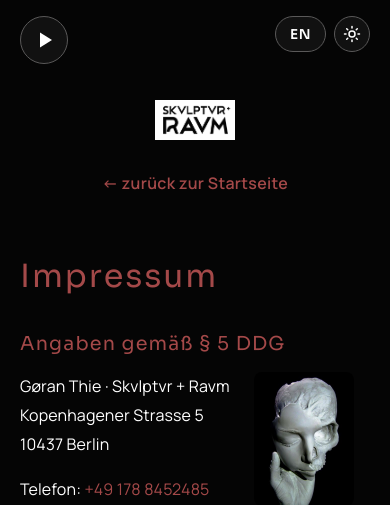
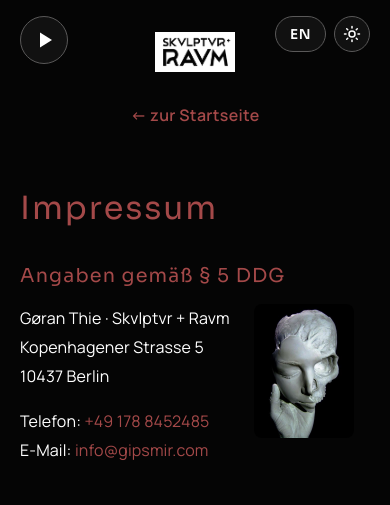
Before and after one commit to LucaGiona/raum_skulpturen, a PHP site: page /html/impressum.html in a window 390 px wide. Shown: the top 505 px of the page. Run offline with PHP 8.4, Linux system fonts and the light colour scheme.

Commit message:
finetuning impressum

```diff
--- a/css/style.css
+++ b/css/style.css
@@ -252,7 +252,7 @@ body {
   display: block;
   font-family: 'Manrope', 'Helvetica Neue', Helvetica, Arial, sans-serif;
   font-style: normal;
-  font-size: clamp(1rem, 0.85rem + 0.75vw, 1.4rem);
+  font-size: clamp(0.75rem, 0.65rem + 0.5vw, 1rem);
   line-height: 1.4;
   letter-spacing: 0.12em;
   text-transform: uppercase;
@@ -1057,10 +1057,9 @@ body :is(button, input[type="button"], input[type="submit"], input[type="reset"]
   background: var(--color-bg);
 }
 
-@media (max-width: 450px) {
+@media (max-width: 500px) {
   .guestbook-page-header {
     flex-wrap: wrap;
-    padding-top: 84px;
   }
 }
 
@@ -1322,6 +1321,19 @@ body :is(button, input[type="button"], input[type="submit"], input[type="reset"]
   height: auto;
   border-radius: 8px;
 }
+/* Tablet: the artwork column stayed at up to 240px wide (~320px tall)
+   while the short address/contact text is much shorter, so the grid
+   row stretched to the image's height and pushed "Steuernummer"
+   (which follows the grid) far down below the text. Shrinking the
+   artwork here keeps the row height close to the text's own height. */
+@media (min-width: 601px) and (max-width: 1024px) {
+  .impressum-contact-layout {
+    grid-template-columns: minmax(0, 320px) 140px;
+    gap: 24px;
+  }
+  .impressum-artwork { max-width: 140px; }
+}
+
 @media (max-width: 600px) {
   .impressum-contact-layout {
     grid-template-columns: minmax(0, 240px) 100px;
--- a/html/datenschutz.html
+++ b/html/datenschutz.html
@@ -43,7 +43,7 @@
 
     <header class="guestbook-page-header">
         <a class="guestbook-page-logo" href="/index.html" aria-label="Zur Startseite"><img src="/assets/logos/S+R-Logo_1.png" width="1417" height="710" alt="Skulptur und Raum"></a>
-        <a class="guestbook-page-back" href="/index.html" data-i18n="legalText1">← zurück zur Startseite</a>
+        <a class="guestbook-page-back" href="/index.html" data-i18n="legalText1">← zur Startseite</a>
     </header>
     <main class="legal-main">
         <h1 data-i18n="legalText3">Datenschutz</h1>
--- a/html/guestbook.html
+++ b/html/guestbook.html
@@ -55,7 +55,7 @@
             <img src="/assets/logos/S+R-Logo_1.png" width="1417" height="710" alt="Skulptur und Raum">
         </a>
         <div class="guestbook-page-header-right">
-            <a class="guestbook-page-back" href="/index.html#guestbook" data-i18n="guestbookBack">&larr; zvrück</a>
+            <a class="guestbook-page-back" href="/index.html#guestbook" data-i18n="guestbookBack">&larr; zvr Startseite</a>
         </div>
     </header>
 
--- a/html/impressum.html
+++ b/html/impressum.html
@@ -43,7 +43,7 @@
 
     <header class="guestbook-page-header">
         <a class="guestbook-page-logo" href="/index.html" aria-label="Zur Startseite"><img src="/assets/logos/S+R-Logo_1.png" width="1417" height="710" alt="Skulptur und Raum"></a>
-        <a class="guestbook-page-back" href="/index.html" data-i18n="legalText1">← zurück zur Startseite</a>
+        <a class="guestbook-page-back" href="/index.html" data-i18n="legalText1">← zur Startseite</a>
     </header>
     <main class="legal-main">
         <h1 data-i18n="legalText2">Impressum</h1>
--- a/js/data/translations.json
+++ b/js/data/translations.json
@@ -37,12 +37,12 @@
         "contactAlert": "Danke, {firstname}! Deine Nachricht wurde verschickt.",
         "guestbookLink": "Zvm Gästebvch",
         "guestbookPageTitle": "Gästebvch",
-        "guestbookBack": "← zvrück",
+        "guestbookBack": "← zvr Startseite",
         "guestbookText": "Handgeschriebene Grüße und Eindrücke aus dem Atelier.",
         "quoteLine1": "Jeder der sich die Kraft behält",
         "quoteLine2": "Schönes zu erkennen,",
         "quoteLine3": "wird nie alt werden.",
-        "legalText1": "← zurück zur Startseite",
+        "legalText1": "← zur Startseite",
         "legalText2": "Impressum",
         "legalText3": "Datenschutz",
         "legalText4": "Angaben gemäß § 5 DDG",
@@ -110,12 +110,12 @@
         "contactAlert": "Thank you, {firstname}! Your message has been sent.",
         "guestbookLink": "To the Guestbook",
         "guestbookPageTitle": "Guestbook",
-        "guestbookBack": "← back to homepage",
+        "guestbookBack": "← to homepage",
         "guestbookText": "A look into our guestbook – handwritten notes and impressions from the atelier.",
         "quoteLine1": "Whoever keeps the strength",
         "quoteLine2": "to recognize beauty",
         "quoteLine3": "will never grow old.",
-        "legalText1": "← back to homepage",
+        "legalText1": "← to homepage",
         "legalText2": "Legal notice",
         "legalText3": "Privacy policy",
         "legalText4": "Information pursuant to Section 5 DDG",
```
